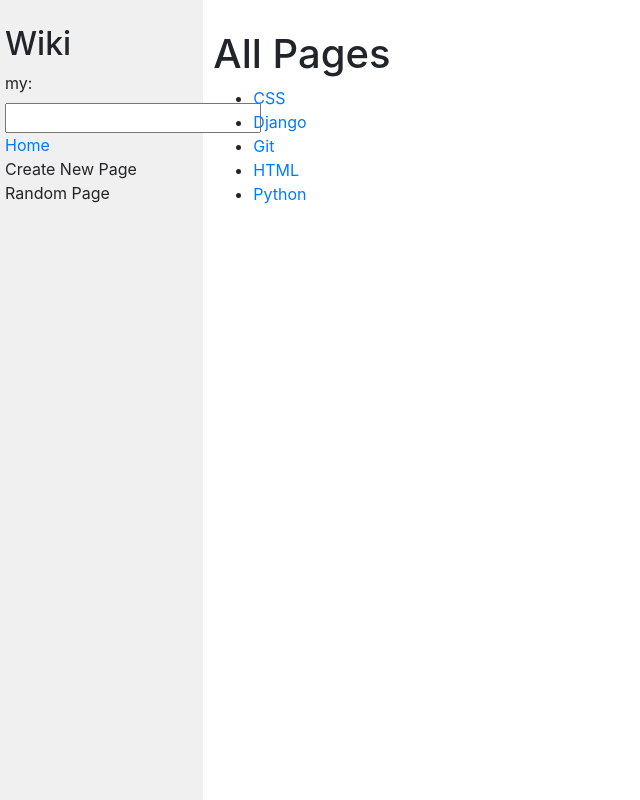
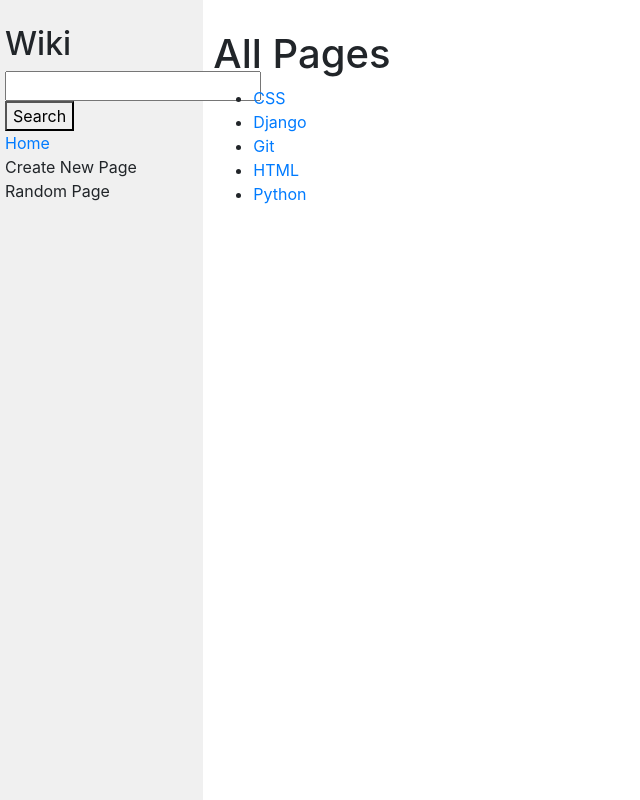
Before and after one commit to veronionok-star/wiki, a Django app: page /wiki/ in a window 1280 px wide. Shown: the whole page, without its empty margins (0-640 px from the left). Run offline with Django 3.2, Linux system fonts and the light colour scheme; some libraries are stand-ins or nearby versions.

Commit message:
added search form POST

```diff
--- a/encyclopedia/templates/encyclopedia/layout.html
+++ b/encyclopedia/templates/encyclopedia/layout.html
@@ -12,8 +12,10 @@
         <div class="row">
             <div class="sidebar col-lg-2 col-md-3">
                 <h2>Wiki</h2>
-                <form>
+                <form action="{% url 'search' %}" method="post">
+                    {% csrf_token %}
                     {{ form }}
+                    <button type="submit">Search</button>
                 </form>
                 <div>
                     <a href="{% url 'index' %}">Home</a>
--- a/encyclopedia/urls.py
+++ b/encyclopedia/urls.py
@@ -4,5 +4,6 @@
 
 urlpatterns = [
     path("wiki/", views.index, name="index"),
-    path("wiki/<str:name>", views.entries, name="entries")
+    path("wiki/<str:name>", views.entries, name="entries"),
+    path("wiki/search", views.search, name="search"),
 ]
--- a/encyclopedia/views.py
+++ b/encyclopedia/views.py
@@ -5,7 +5,8 @@
 import markdown2
 
 class NewSearchForm(forms.Form):
-    search_text = forms.CharField(label="my")
+    search_text = forms.CharField(max_length=100)
+    search_text.label = ""
 
 def index(request):
     return render(request, "encyclopedia/index.html", {
@@ -25,3 +26,9 @@
         return render(request, "encyclopedia/error.html", {
             "entry_name": name
         })
+
+def search(request):
+    if request.method == "POST":
+        form = NewSearchForm(request.POST)
+        if form.is_valid:
+            query = form.cleaned_data["query"]
```
